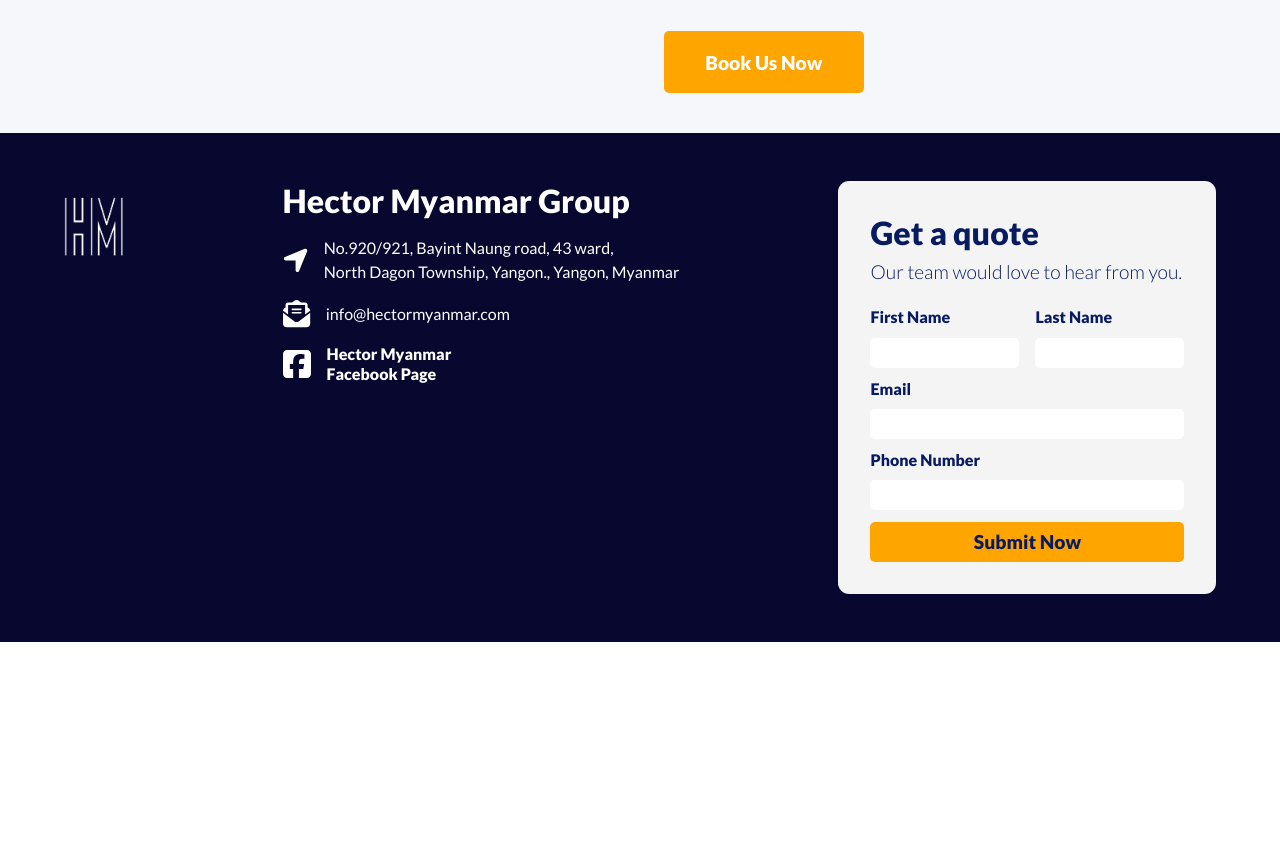
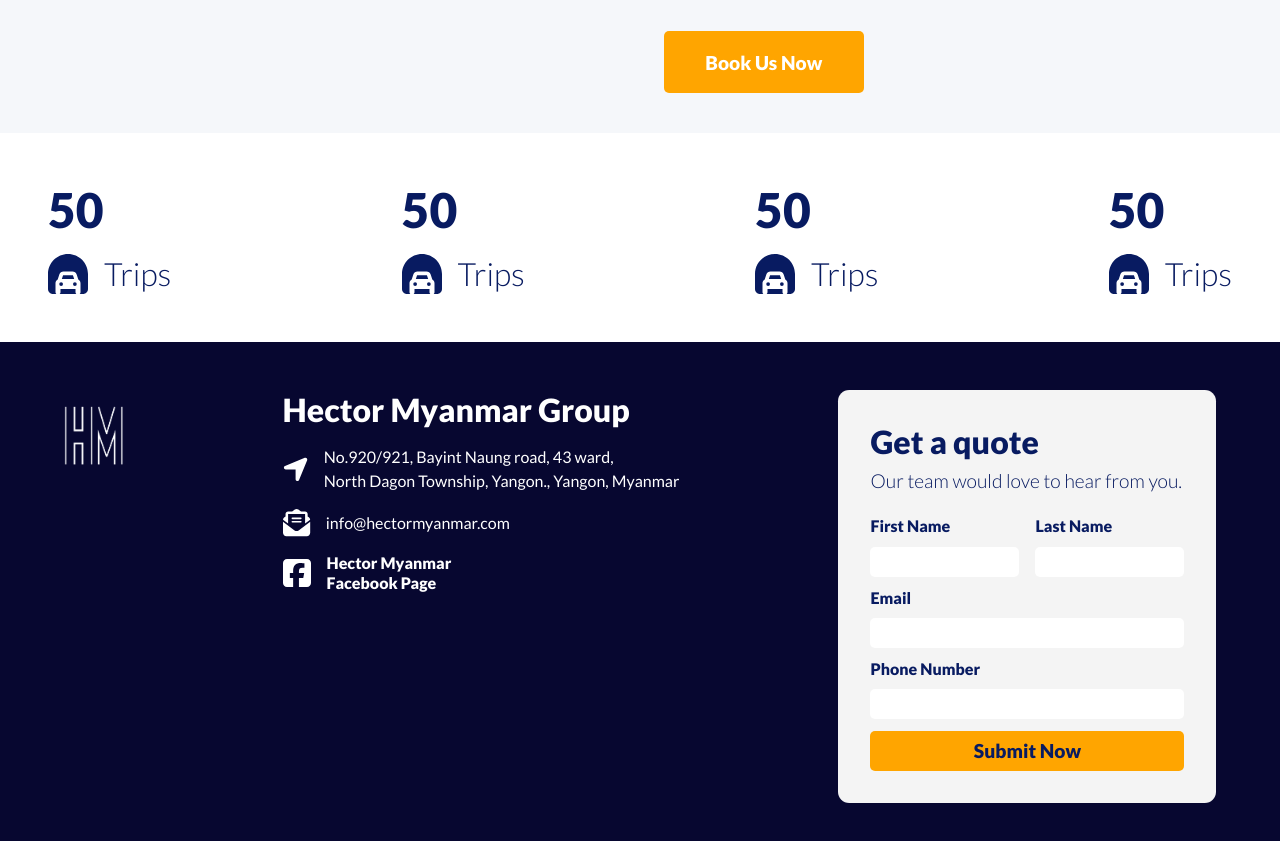
Before and after one commit to PhilipPhyoe/corporateTheme, a React (Vite) app in the folder frontend/: page / in a window 1280 px wide. Shown: the part 1960-2801 px from the top of the page. Before the commit the page ends 2602 px from the top, so only its background shows below. Built offline with nearby package versions, Linux system fonts and the light colour scheme.

Commit message:
add counter principle using useEffect and setInterval

```diff
--- /dev/null
+++ b/frontend/src/Components/Counter.jsx
@@ -0,0 +1,32 @@
+import { faCarTunnel } from "@fortawesome/free-solid-svg-icons";
+import { FontAwesomeIcon } from "@fortawesome/react-fontawesome";
+import "../assets/Counter.css";
+import { useEffect, useState } from "react";
+
+const Counter = () => {
+  const [number, setNumber] = useState("0");
+
+  useEffect(() => {
+    var start = 0;
+    setInterval(() => {
+      if (start < 50) {
+        start += 1;
+        setNumber(String(start));
+      } else {
+        clearInterval();
+      }
+    }, 50);
+  }, []);
+
+  return (
+    <div className="counter">
+      <p className="counter-text">{number}</p>
+      <div className="highlight">
+        <FontAwesomeIcon icon={faCarTunnel} className="counter-icon" />
+        <p className="counter-title">Trips</p>
+      </div>
+    </div>
+  );
+};
+
+export default Counter;
--- /dev/null
+++ b/frontend/src/Components/Counters.jsx
@@ -0,0 +1,15 @@
+import Counter from "./Counter";
+import "../assets/Counters.css";
+
+const Counters = () => {
+  return (
+    <div className="counters">
+      <Counter />
+      <Counter />
+      <Counter />
+      <Counter />
+    </div>
+  );
+};
+
+export default Counters;
--- a/frontend/src/Pages/Home.jsx
+++ b/frontend/src/Pages/Home.jsx
@@ -1,3 +1,5 @@
+import Counter from "../Components/Counter";
+import Counters from "../Components/Counters";
 import Features from "../Components/Features";
 import Hero from "../Components/Hero";
 import Marketing from "../Components/Marketing";
@@ -43,6 +45,7 @@
           system to keep our customers safe and secured. We always emphasize to
           be on time and budget limitations."
       />
+      <Counters />
     </div>
   );
 };
--- /dev/null
+++ b/frontend/src/assets/Counter.css
@@ -0,0 +1,23 @@
+.counter {
+    display: flex;
+    flex-direction: column;
+    row-gap: 1rem;
+    justify-content: flex-start;
+    color: var(--primary);
+}
+.counter-text {
+    font-size: 3rem;
+    font-weight: 900;
+}
+.highlight {
+    display: flex;
+    column-gap: 1rem;
+    justify-content: flex-start;
+}
+.counter-icon {
+    font-size: 2.5rem;
+}
+.counter-title {
+    font-size: 2rem;
+    font-weight: 300;
+}
--- /dev/null
+++ b/frontend/src/assets/Counters.css
@@ -0,0 +1,7 @@
+.counters {
+    display: flex;
+    column-gap: 2rem;
+    justify-content: space-between;
+    padding: 3rem;
+    align-items: flex-start;
+}
```
